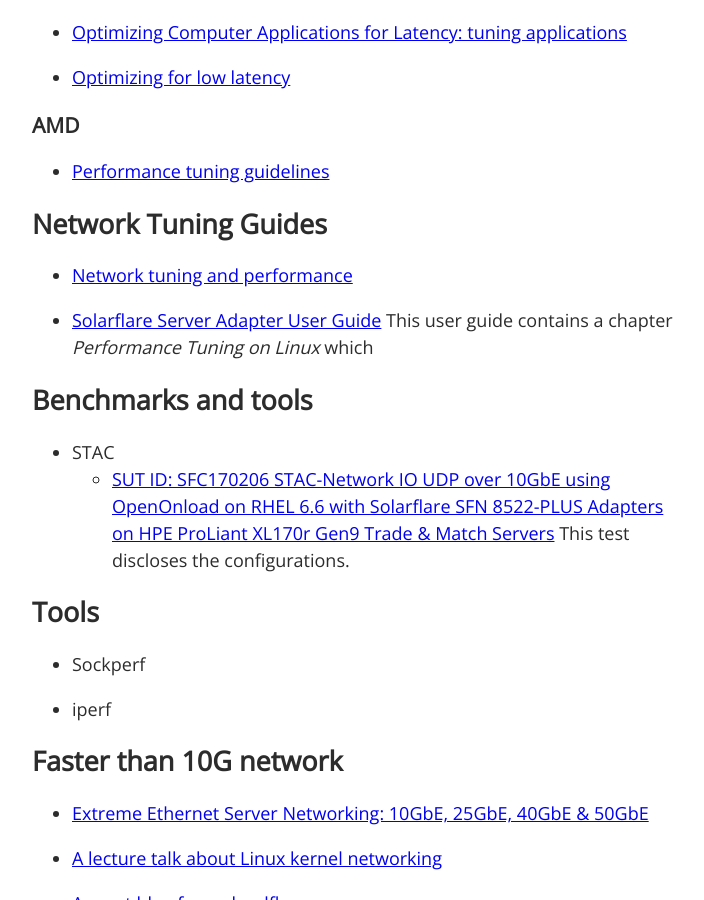
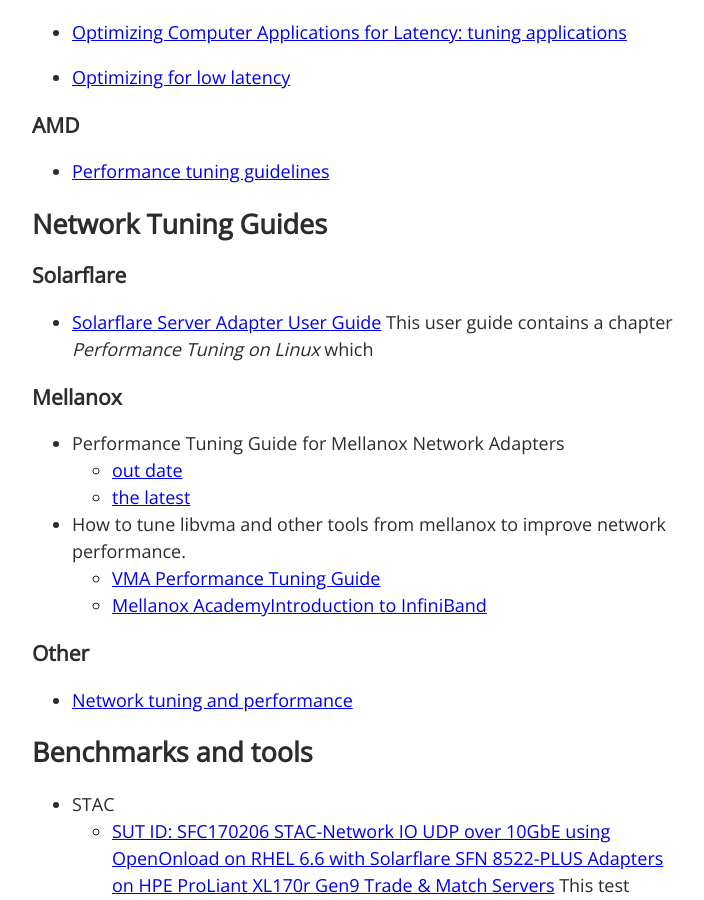
Before and after one commit to datar/low-latency-system, a Jekyll site: the page built from index.md, in a window 1280 px wide and 900 px high, scrolled down 2534 px. Shown: the whole window, without its empty margins (283-987 px from the left). Built offline with Jekyll 4.4.1, drawn with Linux system fonts in a browser that asks for light colours; our own code applies the rules of GitHub Pages for plain Markdown files; some of the changed text lies outside the part shown.

Commit message:
1. fixed issue #1. 2. updated the link of mellanox tunning guide

```diff
--- a/index.md
+++ b/index.md
@@ -72,11 +72,21 @@ Few years ago, Intel Xeon CPU was the only choice for a low latency system. It p
 
 ## Network Tuning Guides
 
-- [Network tuning and performance](https://calomel.org/network_performance.html)
-
+### Solarflare
 - [Solarflare Server Adapter User Guide](https://support.solarflare.com/index.php/component/cognidox/?view=categories&id=1945) This user guide contains a chapter *Performance Tuning on Linux* which
 
 
+### Mellanox
+- Performance Tuning Guide for Mellanox Network Adapters
+  - [out date](http://www.mellanox.com/related-docs/prod_software/Performance_Tuning_Guide_for_Mellanox_Network_Adapters.pdf)
+  - [the latest](https://community.mellanox.com/docs/DOC-2489)
+
+- How to tune libvma and other tools from mellanox to improve network performance.
+  - [VMA Performance Tuning Guide](https://community.mellanox.com/s/article/vma-performance-tuning-guide)
+  - [Mellanox AcademyIntroduction to InfiniBand](https://rmacc.org/sites/default/files/RMACC%208-10-15.pdf)
+
+### Other
+- [Network tuning and performance](https://calomel.org/network_performance.html)
 
 ## Benchmarks and tools
 
```
Also changed, not shown: other parts of index.md (+2 -13 lines).
